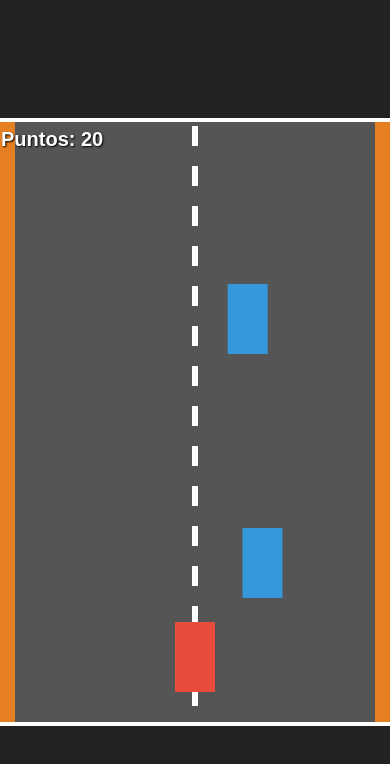
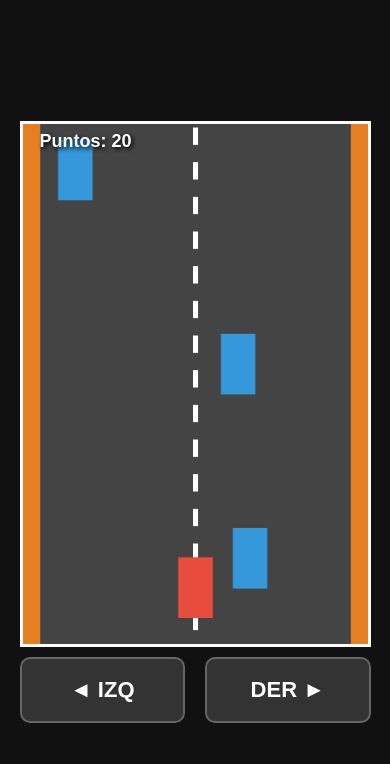
Before and after one commit to rvilcapeh-web/game, a plain HTML site: page index.html in a window 390 px wide. Drawn offline with Linux system fonts and the light colour scheme.

Commit message:
Refactor HTML structure and styles for game
Updated game design and improved mobile controls.

```diff
--- a/index.html
+++ b/index.html
@@ -2,50 +2,94 @@
 <html lang="es">
 <head>
     <meta charset="UTF-8">
-    <meta name="viewport" content="width=device-width, initial-scale=1.0">
+    <meta name="viewport" content="width=device-width, initial-scale=1.0, user-scalable=no">
     <title>Juego de Carros</title>
     <style>
+        * {
+            box-sizing: border-box;
+            user-select: none;
+            -webkit-user-select: none;
+            touch-action: manipulation;
+        }
         body {
             margin: 0;
-            background-color: #222;
+            padding: 0;
+            background-color: #111;
             color: #fff;
-            font-family: sans-serif;
+            font-family: Arial, sans-serif;
             display: flex;
             flex-direction: column;
+            justify-content: center;
             align-items: center;
-            justify-content: center;
-            height: 100vh;
+            min-height: 100vh;
             overflow: hidden;
         }
         #game-container {
             position: relative;
+            display: flex;
+            flex-direction: column;
+            align-items: center;
+            max-width: 100vw;
+            max-height: 80vh;
         }
         canvas {
-            border: 4px solid #fff;
-            background-color: #555;
+            border: 3px solid #fff;
+            background-color: #444;
             display: block;
+            max-width: 90vw;
+            max-height: 70vh;
+            aspect-ratio: 2 / 3;
         }
         #ui {
             position: absolute;
             top: 10px;
-            left: 10px;
-            font-size: 20px;
+            left: 20px;
+            font-size: 18px;
             font-weight: bold;
-            text-shadow: 1px 1px 2px #000;
+            color: #fff;
+            text-shadow: 2px 2px 4px #000;
+            z-index: 5;
         }
         #game-over {
             display: none;
             position: absolute;
-            top: 50%;
+            top: 40%;
             left: 50%;
             transform: translate(-50%, -50%);
             text-align: center;
-            background: rgba(0, 0, 0, 0.85);
-            padding: 20px 30px;
+            background: rgba(0, 0, 0, 0.9);
+            padding: 20px;
             border-radius: 10px;
             border: 2px solid #fff;
+            width: 80%;
+            max-width: 300px;
+            z-index: 10;
         }
-        button {
+        /* Controles Táctiles para Celular / Tablet */
+        #touch-controls {
+            display: flex;
+            justify-content: space-between;
+            width: 90vw;
+            max-width: 400px;
+            margin-top: 10px;
+            gap: 20px;
+        }
+        .btn-touch {
+            flex: 1;
+            padding: 18px;
+            font-size: 22px;
+            font-weight: bold;
+            background-color: #333;
+            color: white;
+            border: 2px solid #666;
+            border-radius: 10px;
+            text-align: center;
+            cursor: pointer;
+        }
+        .btn-touch:active {
+            background-color: #555;
+        }
+        button.restart-btn {
             padding: 10px 20px;
             font-size: 16px;
             font-weight: bold;
@@ -54,10 +98,7 @@
             color: white;
             border: none;
             border-radius: 5px;
-            margin-top: 10px;
-        }
-        button:hover {
-            background-color: #218838;
+            margin-top: 15px;
         }
     </style>
 </head>
@@ -67,10 +108,16 @@
     <canvas id="gameCanvas" width="400" height="600"></canvas>
     <div id="ui">Puntos: <span id="score">0</span></div>
     <div id="game-over">
-        <h1>¡Juego Terminado!</h1>
+        <h2 style="margin-top:0;">¡Juego Terminado!</h2>
         <p>Puntuación final: <span id="final-score">0</span></p>
-        <button onclick="resetGame()">Jugar de nuevo</button>
+        <button class="restart-btn" onclick="resetGame()">Jugar de nuevo</button>
     </div>
+</div>
+
+<!-- Botones visibles en Móviles y Tablets -->
+<div id="touch-controls">
+    <div class="btn-touch" id="btn-left">◄ IZQ</div>
+    <div class="btn-touch" id="btn-right">DER ►</div>
 </div>
 
 <script>
@@ -80,23 +127,17 @@
     const finalScoreElement = document.getElementById("final-score");
     const gameOverScreen = document.getElementById("game-over");
 
-    // Configuración del jugador (auto)
     const car = {
         x: 180,
         y: 500,
         width: 40,
         height: 70,
-        speed: 5,
+        speed: 6,
         color: "#e74c3c"
     };
 
-    // Controles
-    const keys = {
-        ArrowLeft: false,
-        ArrowRight: false
-    };
+    const keys = { ArrowLeft: false, ArrowRight: false };
 
-    // Variables del juego
     let obstacles = [];
     let score = 0;
     let obstacleTimer = 0;
@@ -104,50 +145,64 @@
     let isGameOver = false;
     let roadOffsetY = 0;
 
-    // Escuchar teclas
+    // --- CONTROLES DE TECLADO (PC) ---
     window.addEventListener("keydown", (e) => {
-        if (e.key in keys) keys[e.key] = true;
+        if (["ArrowLeft", "ArrowRight", "ArrowUp", "ArrowDown"].includes(e.key)) {
+            e.preventDefault();
+        }
+        if (e.key === "ArrowLeft" || e.key === "a" || e.key === "A") keys.ArrowLeft = true;
+        if (e.key === "ArrowRight" || e.key === "d" || e.key === "D") keys.ArrowRight = true;
     });
 
     window.addEventListener("keyup", (e) => {
-        if (e.key in keys) keys[e.key] = false;
+        if (e.key === "ArrowLeft" || e.key === "a" || e.key === "A") keys.ArrowLeft = false;
+        if (e.key === "ArrowRight" || e.key === "d" || e.key === "D") keys.ArrowRight = false;
     });
+
+    // --- CONTROLES TÁCTILES (CELULAR Y TABLET) ---
+    const btnLeft = document.getElementById("btn-left");
+    const btnRight = document.getElementById("btn-right");
+
+    const addTouchEvents = (element, keyName) => {
+        element.addEventListener("touchstart", (e) => { e.preventDefault(); keys[keyName] = true; });
+        element.addEventListener("touchend", (e) => { e.preventDefault(); keys[keyName] = false; });
+        element.addEventListener("mousedown", () => { keys[keyName] = true; });
+        element.addEventListener("mouseup", () => { keys[keyName] = false; });
+    };
+
+    addTouchEvents(btnLeft, "ArrowLeft");
+    addTouchEvents(btnRight, "ArrowRight");
 
     function spawnObstacle() {
         const width = 40;
         const height = 70;
-        // Posición aleatoria dentro de los límites de la carretera
-        const x = Math.random() * (canvas.width - width - 40) + 20;
+        const x = Math.random() * (canvas.width - width - 60) + 30;
         obstacles.push({ x, y: -height, width, height, color: "#3498db" });
     }
 
     function update() {
         if (isGameOver) return;
 
-        // Movimiento del jugador
-        if (keys.ArrowLeft && car.x > 20) {
+        if (keys.ArrowLeft && car.x > 25) {
             car.x -= car.speed;
         }
-        if (keys.ArrowRight && car.x < canvas.width - car.width - 20) {
+        if (keys.ArrowRight && car.x < canvas.width - car.width - 25) {
             car.x += car.speed;
         }
 
-        // Movimiento del fondo (línea central)
         roadOffsetY = (roadOffsetY + obstacleSpeed) % 40;
 
-        // Generar obstáculos
         obstacleTimer++;
-        if (obstacleTimer > 60) {
+        if (obstacleTimer > 55) {
             spawnObstacle();
             obstacleTimer = 0;
         }
 
-        // Mover obstáculos y detectar colisiones
         for (let i = 0; i < obstacles.length; i++) {
             let obs = obstacles[i];
             obs.y += obstacleSpeed;
 
-            // Detección de colisión (AABB)
+            // Detección de colisión
             if (
                 car.x < obs.x + obs.width &&
                 car.x + car.width > obs.x &&
@@ -157,14 +212,12 @@
                 endGame();
             }
 
-            // Eliminar obstáculos fuera de pantalla y aumentar puntos
             if (obs.y > canvas.height) {
                 obstacles.splice(i, 1);
                 i--;
                 score += 10;
                 scoreElement.innerText = score;
 
-                // Aumentar la dificultad gradualmente
                 if (score % 50 === 0) {
                     obstacleSpeed += 0.5;
                 }
@@ -173,15 +226,14 @@
     }
 
     function draw() {
-        // Limpiar canvas
         ctx.clearRect(0, 0, canvas.width, canvas.height);
 
-        // Dibujar bordes de la carretera
+        // Bordes de la carretera
         ctx.fillStyle = "#e67e22";
         ctx.fillRect(0, 0, 20, canvas.height);
         ctx.fillRect(canvas.width - 20, 0, 20, canvas.height);
 
-        // Dibujar líneas discontinuas del centro
+        // Línea central discontinua
         ctx.strokeStyle = "#fff";
         ctx.lineWidth = 6;
         ctx.setLineDash([20, 20]);
@@ -191,11 +243,11 @@
         ctx.lineTo(canvas.width / 2, canvas.height);
         ctx.stroke();
 
-        // Dibujar auto del jugador
+        // Auto del jugador
         ctx.fillStyle = car.color;
         ctx.fillRect(car.x, car.y, car.width, car.height);
 
-        // Dibujar obstáculos
+        // Obstáculos
         for (let obs of obstacles) {
             ctx.fillStyle = obs.color;
             ctx.fillRect(obs.x, obs.y, obs.width, obs.height);
@@ -228,7 +280,6 @@
         gameLoop();
     }
 
-    // Iniciar juego
     gameLoop();
 </script>
 
```
